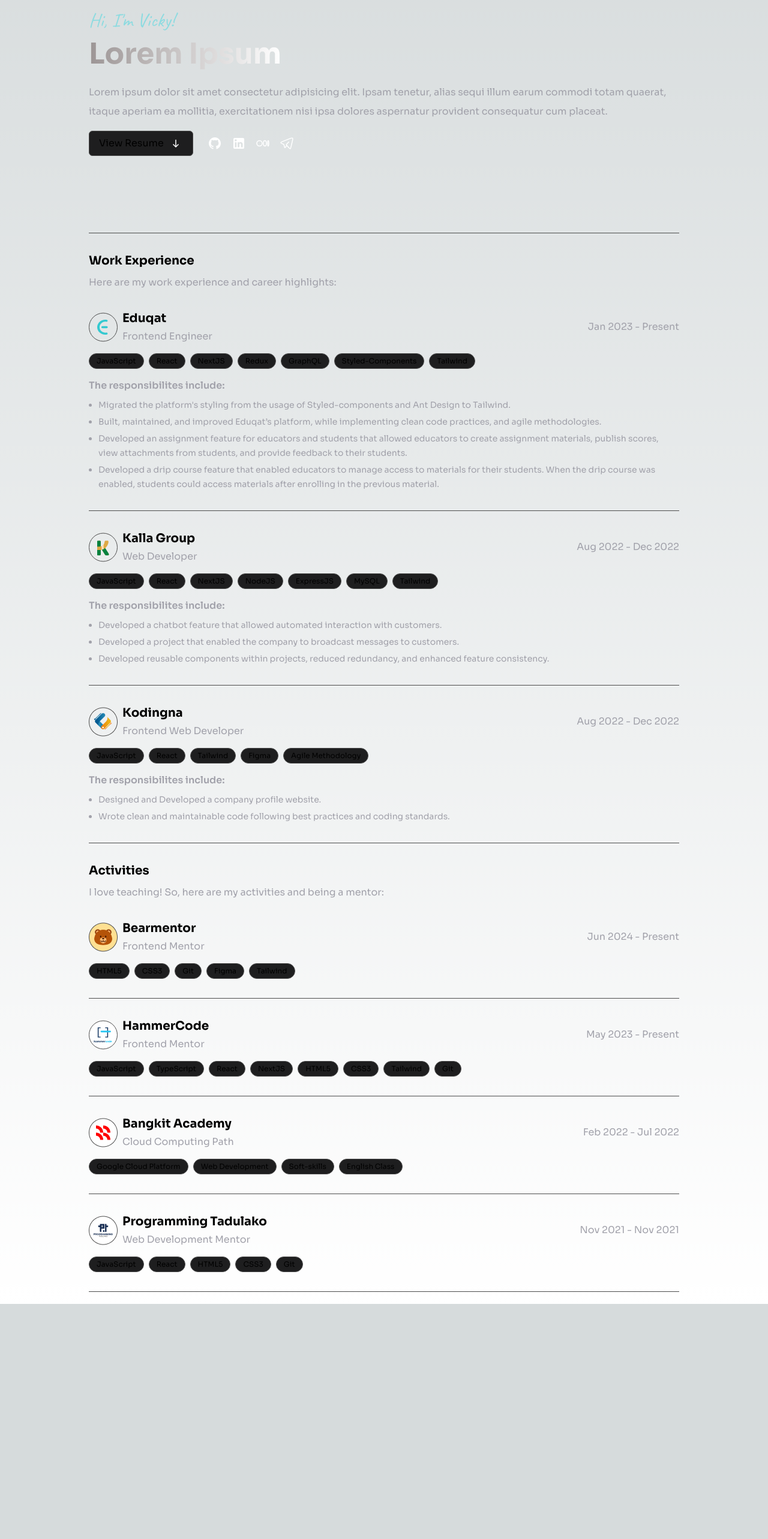
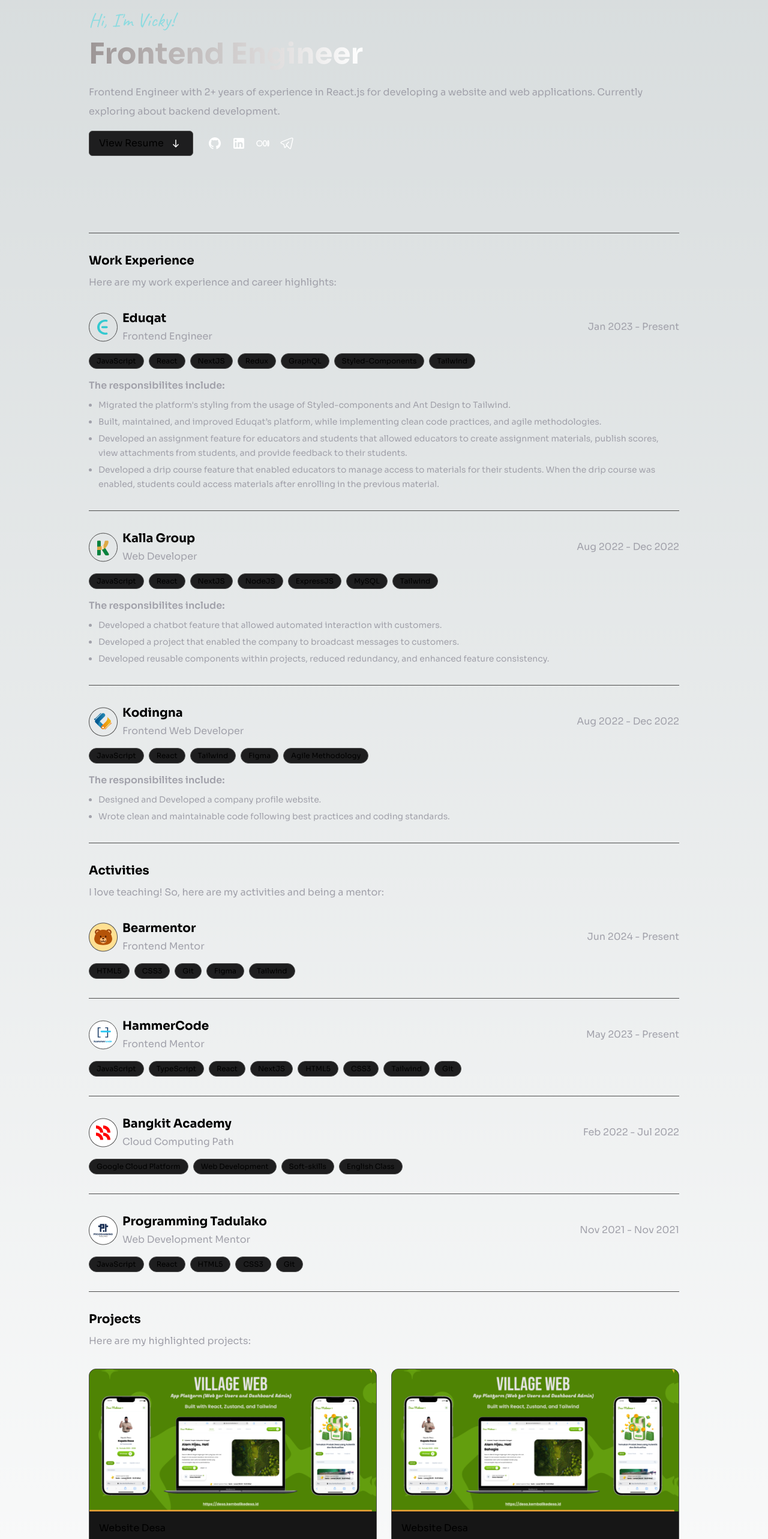
Before and after one commit to vickyadrii/personal-website-2.0, a Next.js app: page / in a window 1280 px wide. Shown: the part 220-2786 px from the top of the page at 60% size. Before the commit the page ends 2394 px from the top, so only its background shows below. Built offline with nearby package versions, Linux system fonts and the light colour scheme.

Commit message:
feat: create section of projects

```diff
--- /dev/null
+++ b/src/components/ui/badge/badge.tsx
@@ -0,0 +1,13 @@
+type Props = {
+  children: React.ReactNode;
+};
+
+const Badge = ({ children }: Props) => {
+  return (
+    <div className="bg-primary-dark-700 border border-primary-dark-600 rounded-3xl w-fit px-3 py-1 flex justify-center flex-shrink-0">
+      <span className="text-xs">{children}</span>
+    </div>
+  );
+};
+
+export default Badge;
--- /dev/null
+++ b/src/components/ui/card/card.tsx
@@ -0,0 +1,22 @@
+import { getAssetUrl } from "@/lib/utils";
+import Image from "next/image";
+
+type Props = {
+  thumbnail: string;
+  children: React.ReactNode;
+};
+
+const Card = ({ thumbnail, children }: Props) => {
+  return (
+    <div className="bg-primary-dark-900 border border-primary-dark-600 rounded-xl hover:shadow-xl hover:shadow-primary-dark-700 transition-all duration-300 ease-out overflow-hidden">
+      {thumbnail && (
+        <div>
+          <Image src={getAssetUrl(thumbnail)} alt="thumbnail-project" width={600} height={300} className="w-full" />
+        </div>
+      )}
+      <div className="p-4">{children}</div>
+    </div>
+  );
+};
+
+export default Card;
--- a/src/constants/constants.ts
+++ b/src/constants/constants.ts
@@ -1,4 +1,4 @@
-import { NavbarItem, SocialMedia, Activities } from "@/types/types";
+import { NavbarItem, SocialMedia, Activity, Project } from "@/types/types";
 
 export const navbarItems: NavbarItem[] = [
   {
@@ -42,7 +42,7 @@
   },
 ];
 
-export const workExperience: Activities[] = [
+export const workExperience: Activity[] = [
   {
     id: 0,
     logo: "/icons/ic_eduqat.svg",
@@ -84,7 +84,7 @@
   },
 ];
 
-export const activities: Activities[] = [
+export const activities: Activity[] = [
   {
     id: 0,
     logo: "/icons/ic_bearmentor.png",
@@ -118,3 +118,38 @@
     tech_stacks: ["JavaScript", "React", "HTML5", "CSS3", "Git"],
   },
 ];
+
+export const projects: Project[] = [
+  {
+    id: 0,
+    thumbnail: "/images/village-web.png",
+    name: "Website Desa",
+    summary:
+      "Lorem ipsum dolor sit amet consectetur. Phasellus eros ante vitae et. Tortor in sed ut ipsum proin amet nisl dictum. Sit auctor sem eget lorem lectus amet nunc.",
+    tech_stacks: ["React", "Tailwind", "Ant Design", "Context"],
+  },
+  {
+    id: 1,
+    thumbnail: "/images/village-web.png",
+    name: "Website Desa",
+    summary:
+      "Lorem ipsum dolor sit amet consectetur. Phasellus eros ante vitae et. Tortor in sed ut ipsum proin amet nisl dictum. Sit auctor sem eget lorem lectus amet nunc.",
+    tech_stacks: ["React", "Vite", "Tailwind"],
+  },
+  {
+    id: 2,
+    thumbnail: "/images/village-web.png",
+    name: "Website Desa",
+    summary:
+      "Lorem ipsum dolor sit amet consectetur. Phasellus eros ante vitae et. Tortor in sed ut ipsum proin amet nisl dictum. Sit auctor sem eget lorem lectus amet nunc.",
+    tech_stacks: ["React", "Vite", "Tailwind"],
+  },
+  {
+    id: 3,
+    thumbnail: "/images/village-web.png",
+    name: "Website Desa",
+    summary:
+      "Lorem ipsum dolor sit amet consectetur. Phasellus eros ante vitae et. Tortor in sed ut ipsum proin amet nisl dictum. Sit auctor sem eget lorem lectus amet nunc.",
+    tech_stacks: ["React", "Vite", "Tailwind"],
+  },
+];
--- a/src/features/home/components/activities/activities.tsx
+++ b/src/features/home/components/activities/activities.tsx
@@ -1,7 +1,10 @@
+import Image from "next/image";
+
+import { getAssetUrl } from "@/lib/utils";
+import { activities } from "@/constants/constants";
+
+import Badge from "@/components/ui/badge/badge";
 import TitleSection from "@/components/common/title-section/title-section";
-import { activities } from "@/constants/constants";
-import { getAssetUrl } from "@/lib/utils";
-import Image from "next/image";
 
 const Activities = () => {
   return (
@@ -25,16 +28,11 @@
               <p className="md:text-base text-xs text-primary-dark-500">{period}</p>
             </div>
 
-            <ul className="flex items-center gap-2 flex-wrap">
+            <div className="flex items-center gap-2 flex-wrap">
               {tech_stacks.map((item, index) => (
-                <li
-                  key={index}
-                  className="md:text-xs text-[11px] px-3 py-1 bg-primary-dark-700 border border-primary-dark-600 rounded-full"
-                >
-                  {item}
-                </li>
+                <Badge key={index}>{item}</Badge>
               ))}
-            </ul>
+            </div>
           </div>
         ))}
       </div>
--- a/src/features/home/components/hero/hero-section.tsx
+++ b/src/features/home/components/hero/hero-section.tsx
@@ -5,12 +5,11 @@
     <section className="space-y-4 md:my-32 my-14">
       <h2 className="md:text-[32px] text-2xl text-primary-blue-500 font-caveat font-light">Hi, I&apos;m Vicky!</h2>
       <h1 className="bg-gradient-to-r from-primary-dark-400 to-white bg-clip-text md:text-5xl text-3xl text-transparent md:h-14 inline-block font-bold">
-        Lorem Ipsum
+        Frontend Engineer
       </h1>
       <p className="text-primary-dark-500 md:text-base text-sm md:leading-8 leading-6">
-        Lorem ipsum dolor sit amet consectetur adipisicing elit. Ipsam tenetur, alias sequi illum earum commodi totam
-        quaerat, itaque aperiam ea mollitia, exercitationem nisi ipsa dolores aspernatur provident consequatur cum
-        placeat.
+        Frontend Engineer with 2+ years of experience in React.js for developing a website and web applications.
+        Currently exploring about backend development.
       </p>
       <SocialMedia />
     </section>
--- /dev/null
+++ b/src/features/home/components/projects/projects.tsx
@@ -0,0 +1,33 @@
+import { projects } from "@/constants/constants";
+
+import Card from "@/components/ui/card/card";
+import Badge from "@/components/ui/badge/badge";
+import TitleSection from "@/components/common/title-section/title-section";
+
+const Projects = () => {
+  return (
+    <section id="projects" className="space-y-8 py-8 border-b border-b-primary-dark-600">
+      <TitleSection title="Projects" description="Here are my highlighted projects:" />
+
+      <div className="grid md:grid-cols-2 grid-cols-1 gap-6">
+        {projects.map(({ id, thumbnail, name, summary, tech_stacks }) => (
+          <Card key={id} thumbnail={thumbnail}>
+            <div className="flex flex-col justify-between gap-4">
+              <div className="space-y-2">
+                <h2>{name}</h2>
+                <p className="text-xs text-primary-dark-500">{summary}</p>
+              </div>
+              <div className="flex items-end gap-2 flex-wrap">
+                {tech_stacks.map((item, index) => (
+                  <Badge key={index}>{item}</Badge>
+                ))}
+              </div>
+            </div>
+          </Card>
+        ))}
+      </div>
+    </section>
+  );
+};
+
+export default Projects;
--- a/src/features/home/components/work-experience/work-experience.tsx
+++ b/src/features/home/components/work-experience/work-experience.tsx
@@ -1,4 +1,5 @@
 import TitleSection from "@/components/common/title-section/title-section";
+import Badge from "@/components/ui/badge/badge";
 import { workExperience } from "@/constants/constants";
 import { getAssetUrl } from "@/lib/utils";
 import Image from "next/image";
@@ -25,16 +26,11 @@
               <p className="md:text-base text-xs text-primary-dark-500">{period}</p>
             </div>
 
-            <ul className="flex items-center gap-2 flex-wrap">
+            <div className="flex items-center gap-2 flex-wrap">
               {tech_stacks.map((item, index) => (
-                <li
-                  key={index}
-                  className="md:text-xs text-[11px] px-3 py-1 bg-primary-dark-700 border border-primary-dark-600 rounded-full"
-                >
-                  {item}
-                </li>
+                <Badge key={index}>{item}</Badge>
               ))}
-            </ul>
+            </div>
 
             <div className="space-y-2">
               <h3 className="font-semibold text-primary-dark-500">The responsibilites include:</h3>
--- a/src/features/home/home.tsx
+++ b/src/features/home/home.tsx
@@ -1,5 +1,6 @@
 import Activities from "./components/activities/activities";
 import HeroSection from "./components/hero/hero-section";
+import Projects from "./components/projects/projects";
 import WorkExperience from "./components/work-experience/work-experience";
 
 const Home = () => {
@@ -8,6 +9,7 @@
       <HeroSection />
       <WorkExperience />
       <Activities />
+      <Projects />
     </div>
   );
 };
--- a/tailwind.config.ts
+++ b/tailwind.config.ts
@@ -16,6 +16,7 @@
           600: "#4D4D4D",
           700: "#1E1E1F",
           800: "#202020",
+          900: "#161616",
         },
         "primary-blue": {
           500: "#8DDBE0",
```
Also changed, not shown: src/types/types.ts (+9 -1 lines), public/assets/images/village-web.png (added).
